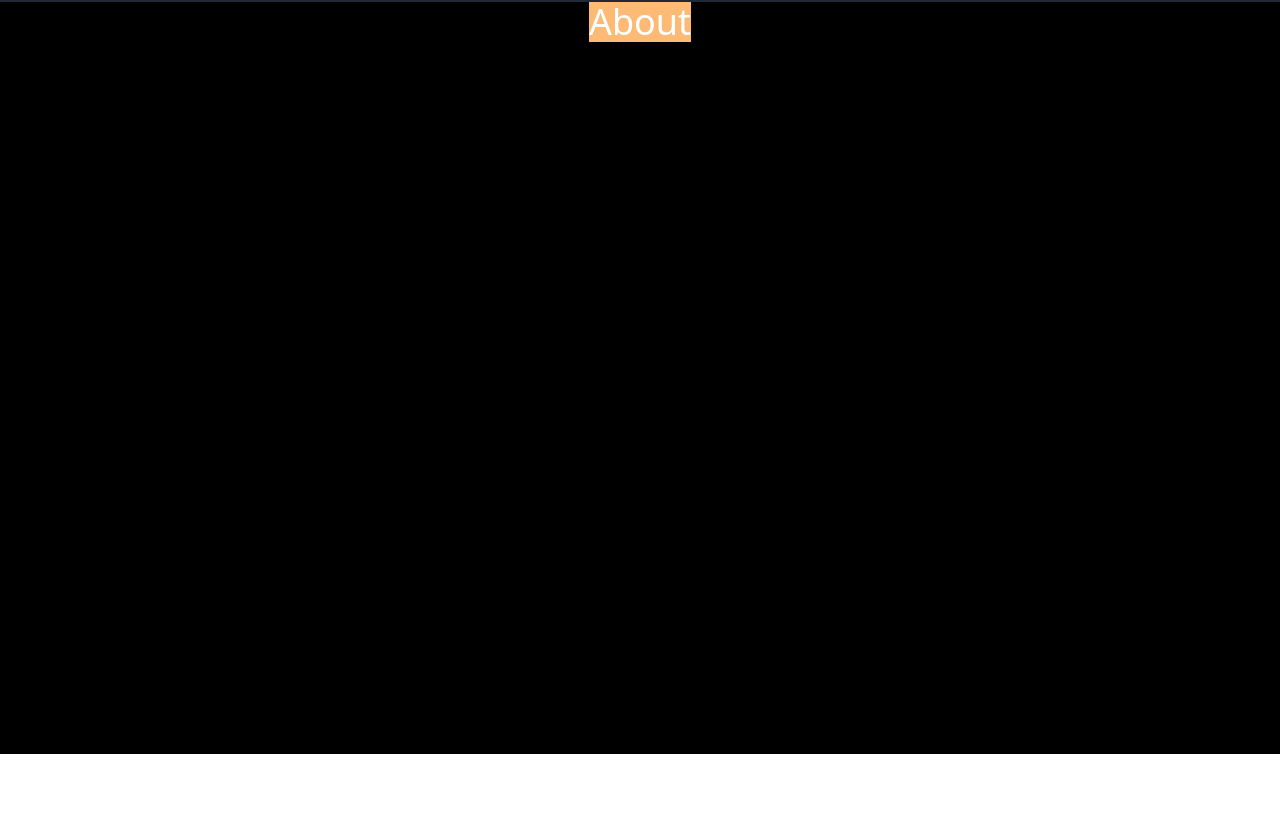
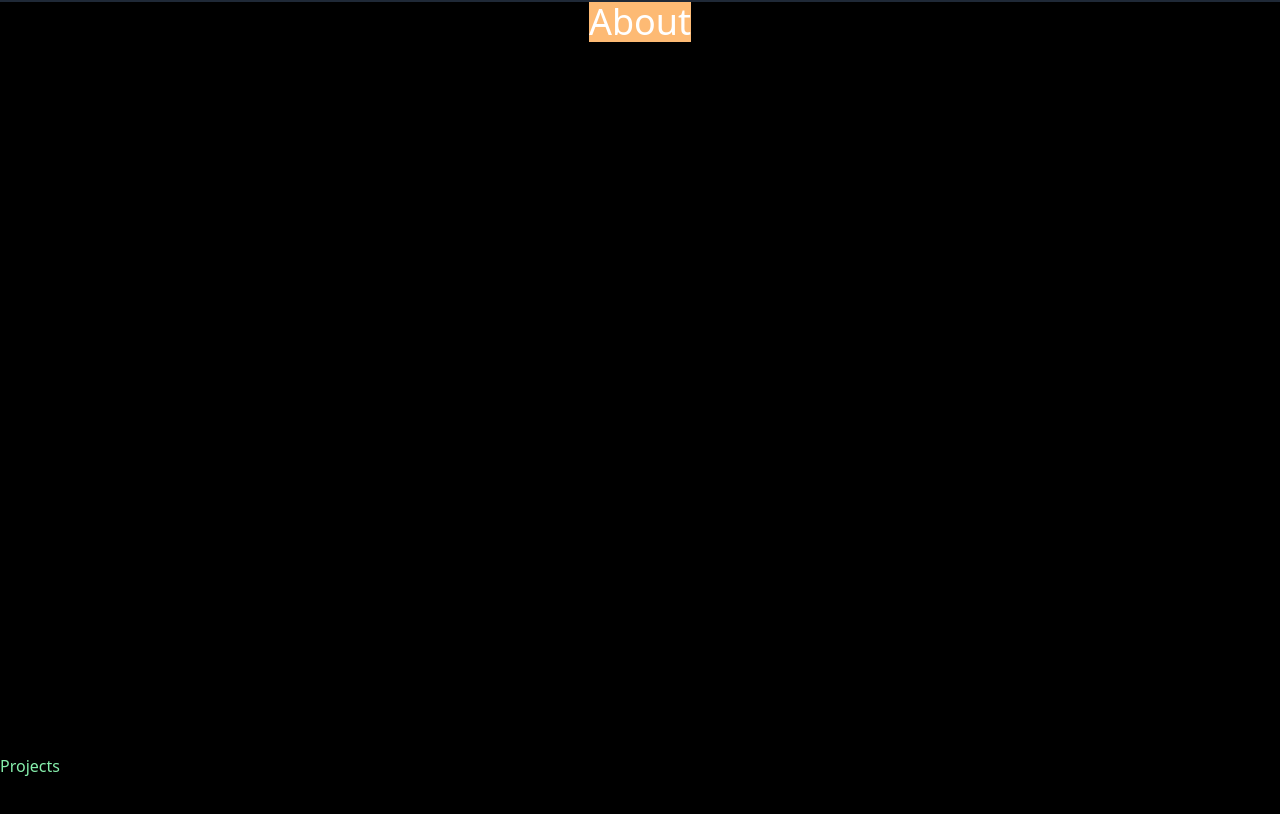
Before and after one commit to MwaniN/profile-page, a React (Vite) app: page / in a window 1280 px wide. Shown: the part 846-1660 px from the top of the page. Before the commit the page ends 1600 px from the top, so only its background shows below. Built offline with nearby package versions, Linux system fonts and the light colour scheme.

Commit message:
Skeleton structure built out

```diff
--- a/src/routes/SubPageFolder/About.tsx
+++ b/src/routes/SubPageFolder/About.tsx
@@ -0,0 +1,25 @@
+import { Link } from 'react-router-dom';
+
+const About = () => {
+
+
+  return (<div id="about" className='min-h-screen min-w-screen'>
+  <header className='flex items-center bg-gray-800 justify-end px-3 py-3 sticky'>
+      <ul className='text-blue-200 flex items-center'>
+        <li className='px-1 hover:text-white focus:text-white focus:outline-none'>
+        <Link to="/#main">Home</Link>
+          </li>
+        <li className='px-1 hover:text-white focus:text-white focus:outline-none'>
+        <Link to="/#about">About</Link>
+        </li>
+        <li className='px-1 hover:text-white focus:text-white focus:outline-none'>
+        <Link to="/#projects">Projects</Link>
+        </li>
+        <li className='px-1 hover:text-white focus:text-white focus:outline-none'>Contact</li>
+      </ul>
+  </header>
+<div className='text-4xl bg-orange-300 text-white m-auto w-min'>About</div>
+</div>)
+}
+
+export default About;
--- a/src/routes/SubPageFolder/Contact.tsx
+++ b/src/routes/SubPageFolder/Contact.tsx
@@ -0,0 +1,11 @@
+
+
+const Contact = () => {
+  return (
+    <div id="contact" className="min-h-screen min-w-screen">
+      <div className="text-green-300 m-auto">Contact Me</div>
+    </div>
+  )
+}
+
+export default Contact;
--- a/src/routes/SubPageFolder/Projects.tsx
+++ b/src/routes/SubPageFolder/Projects.tsx
@@ -0,0 +1,11 @@
+
+
+const Projects = () => {
+  return (
+    <div id="projects" className="min-h-screen min-w-screen">
+      <div className="text-green-300 m-auto">Projects</div>
+    </div>
+  )
+}
+
+export default Projects;
--- a/src/routes/SubPages.tsx
+++ b/src/routes/SubPages.tsx
@@ -1,26 +1,16 @@
 // import React from 'react';
-import { Link } from 'react-router-dom';
+import About from './SubPageFolder/About.tsx';
+import Projects from './SubPageFolder/Projects.tsx'
 
-const About = () => {
+// make the header persist before changing pages
+
+const SubPages = () => {
   return (
     <div className="bg-black min-h-screen min-w-screen">
-      <div id="about" className='min-h-screen min-w-screen'>
-        <header className='flex items-center bg-gray-800 justify-end px-3 py-3'>
-            <ul className='text-blue-200 flex items-center'>
-              <li className='px-1 hover:text-white focus:text-white focus:outline-none'>
-              <Link to="/#main">Home</Link>
-                </li>
-              <li className='px-1 hover:text-white focus:text-white focus:outline-none'>
-              <Link to="/#about">About</Link>
-              </li>
-              <li className='px-1 hover:text-white focus:text-white focus:outline-none'>Projects</li>
-              <li className='px-1 hover:text-white focus:text-white focus:outline-none'>Contact</li>
-            </ul>
-        </header>
-      <div className='text-4xl bg-orange-300 text-white m-auto w-min'>About</div>
-      </div>
+      <About />
+      <Projects />
     </div>
   )
 }
 
-export default About;
+export default SubPages;
```
